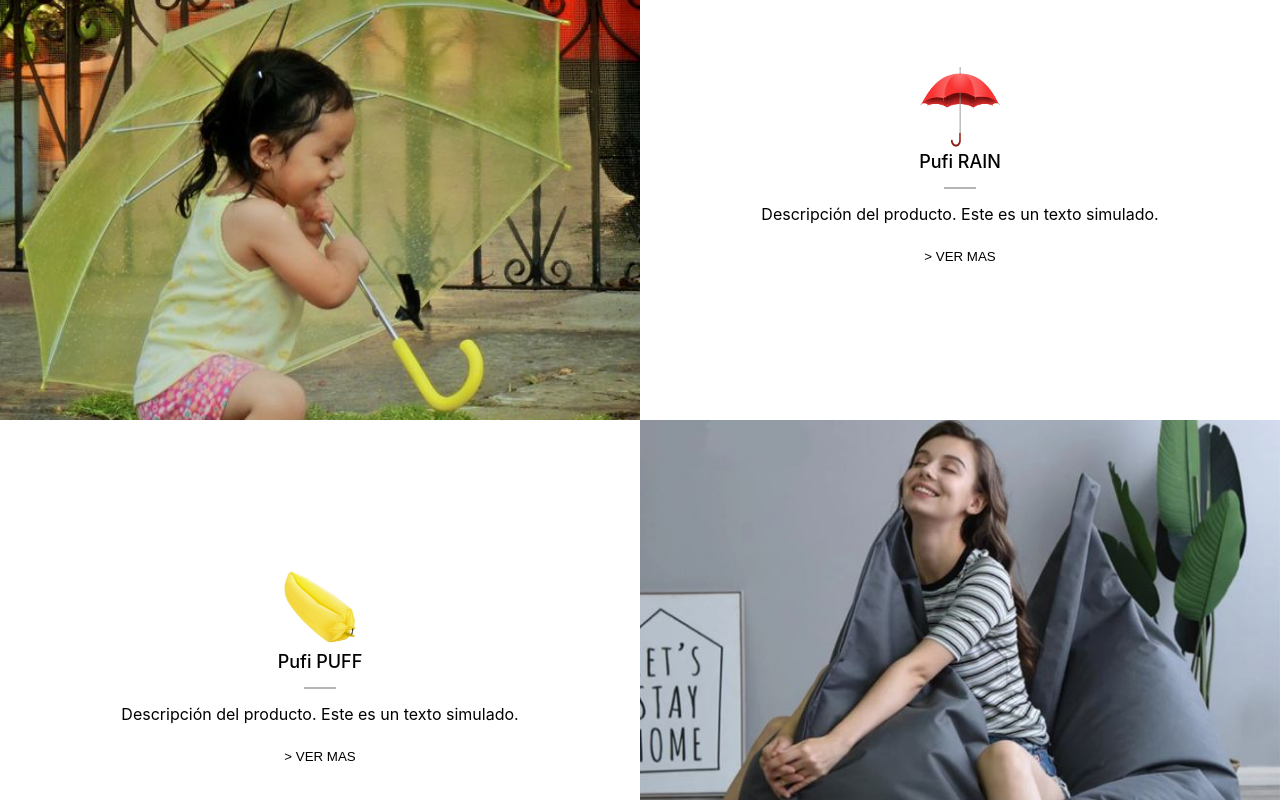
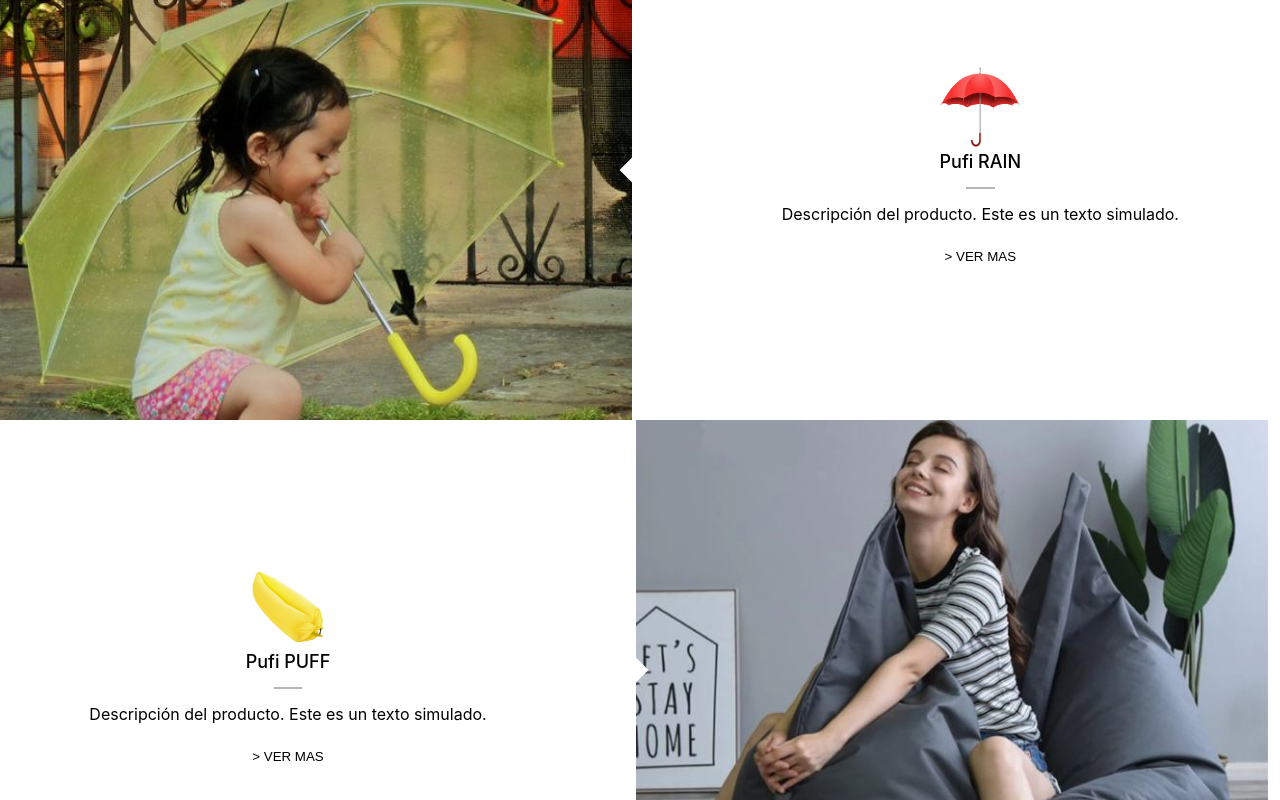
Before and after one commit to AngieVaMo/pufi-app, a React (Create React App) app: page / in a window 1280 px wide. Shown: the part 880-1680 px from the top of the page. Built offline with nearby package versions, Linux system fonts and the light colour scheme.

Commit message:
triangle styles

```diff
--- a/src/components/PufiCart.jsx
+++ b/src/components/PufiCart.jsx
@@ -11,7 +11,9 @@ export default function PufiCart(){
         <div className="pufiCartBtn">
             <button>SHOP</button>
         </div>
-
+        <div className="triangle">
+            <p>&nbsp;</p>
+        </div>
         <div className="pufiCartText">
             <div>
                 <img src={pufiCart2} alt="" />
--- a/src/components/PufiNap.jsx
+++ b/src/components/PufiNap.jsx
@@ -24,7 +24,9 @@ export default function PufiNap(){
                 <button>{verMas}</button>
             </div>
         </div>
-
+        <div className="triangle">
+            <p>&nbsp;</p>
+        </div>
         <div className="pufiNapBtn">
             <button>SHOP</button>
         </div>
--- a/src/components/PufiPuff.jsx
+++ b/src/components/PufiPuff.jsx
@@ -25,6 +25,9 @@ export default function PufiPuff(){
                 <button>{verMas}</button>
             </div>
         </div>
+        <div className="triangle">
+            <p>&nbsp;</p>
+        </div>
 
         <div className="pufiPuffBtn">
             <button>SHOP</button>
--- a/src/components/PufiRain.jsx
+++ b/src/components/PufiRain.jsx
@@ -11,7 +11,9 @@ export default function PufiRain(){
         <div className="pufiRainBtn">
             <button>SHOP</button>
         </div>
-
+        <div className="triangle">
+            <p>&nbsp;</p>
+        </div>
         <div className="pufiRainText">
             <div>
                 <img src={pufiRain2} alt="" />
--- a/src/styles/components/Home.scss
+++ b/src/styles/components/Home.scss
@@ -65,8 +65,7 @@
 
         &:hover{
             padding: 1px;
-            border: 4px double #b8dc72;
+            border: 5px double #b8dc72;
         }
-
     }
 }
--- a/src/styles/components/PufiCart.scss
+++ b/src/styles/components/PufiCart.scss
@@ -12,6 +12,16 @@
     @include textContainer();
 }
 
+.triangle {
+     background-color: white;
+     width: 30px;
+     height: 30px;
+     transform: rotate(135deg);
+     display: flex;
+     align-self: center;
+ }
+
+
 @media(max-width: 620px) {
     .pufiCartContainer {
         align-items: center;
--- a/src/styles/components/PufiNap.scss
+++ b/src/styles/components/PufiNap.scss
@@ -12,6 +12,15 @@
     @include textContainer();
 }
 
+.triangle {
+    background-color: white;
+    width: 60px;
+    height: 60px;
+    transform: rotate(135deg);
+    display: flex;
+    align-self: center;
+}
+
 @media(max-width: 620px) {
     .pufiNapContainer {
         justify-content: center;
--- a/src/styles/components/PufiPuff.scss
+++ b/src/styles/components/PufiPuff.scss
@@ -12,6 +12,17 @@
     @include textContainer();
 }
 
+.triangle {
+     background-color: white;
+     width: 60px;
+     height: 60px;
+     transform: rotate(135deg);
+     display: flex;
+     align-self: center;
+
+ }
+
+
 @media(max-width: 620px) {
     .pufiPuffContainer {
         justify-content: center;
--- a/src/styles/components/PufiRain.scss
+++ b/src/styles/components/PufiRain.scss
@@ -12,6 +12,22 @@
     @include textContainer();
 }
 
+.triangle {
+   /* width: 0;
+    height: 0;
+    border-top: 40px solid transparent;
+    border-right: 80px solid lightblue;
+    border-bottom: 40px solid transparent;*/
+
+    background-color: white;
+    width: 60px;
+    height: 60px;
+    transform: rotate(135deg);
+    display: flex;
+    align-self: center;
+
+}
+
 @media(max-width: 620px) {
     .pufiRainContainer {
         align-items: center;
--- a/src/styles/settings.scss
+++ b/src/styles/settings.scss
@@ -14,7 +14,7 @@ $boxpadding: border-box;
     display: flex;
     justify-content: center;
     align-items: center;
-    width: 50%;
+    width: 49.4%;
     min-width: 300px;
     height: 500px;
 
@@ -45,7 +45,7 @@ $boxpadding: border-box;
     flex-direction: column;
     justify-content: center;
     align-items: center;
-    width: 50%;
+    width: 45%;
     min-width: 300px;
     height: 500px;
 
```
